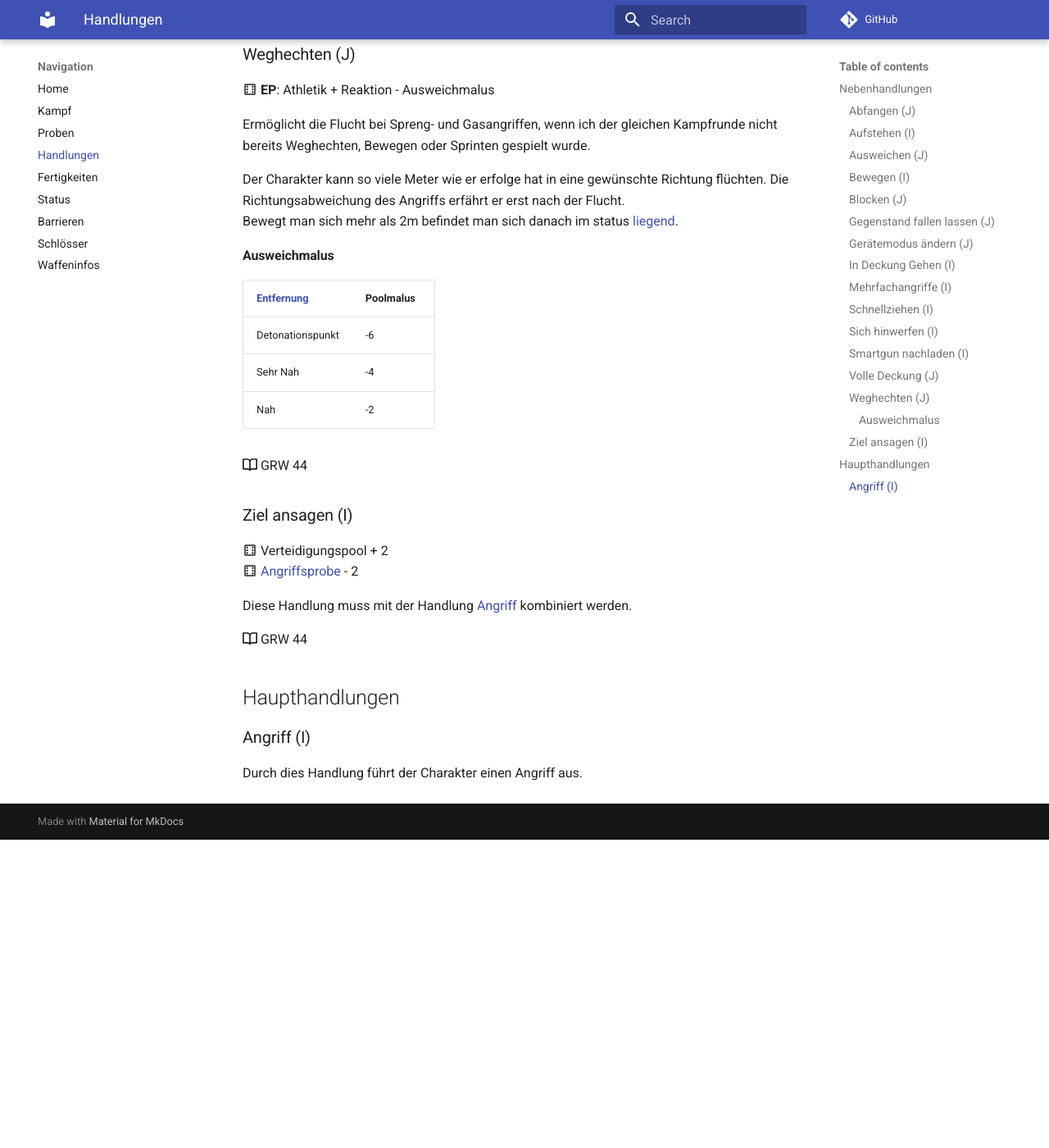
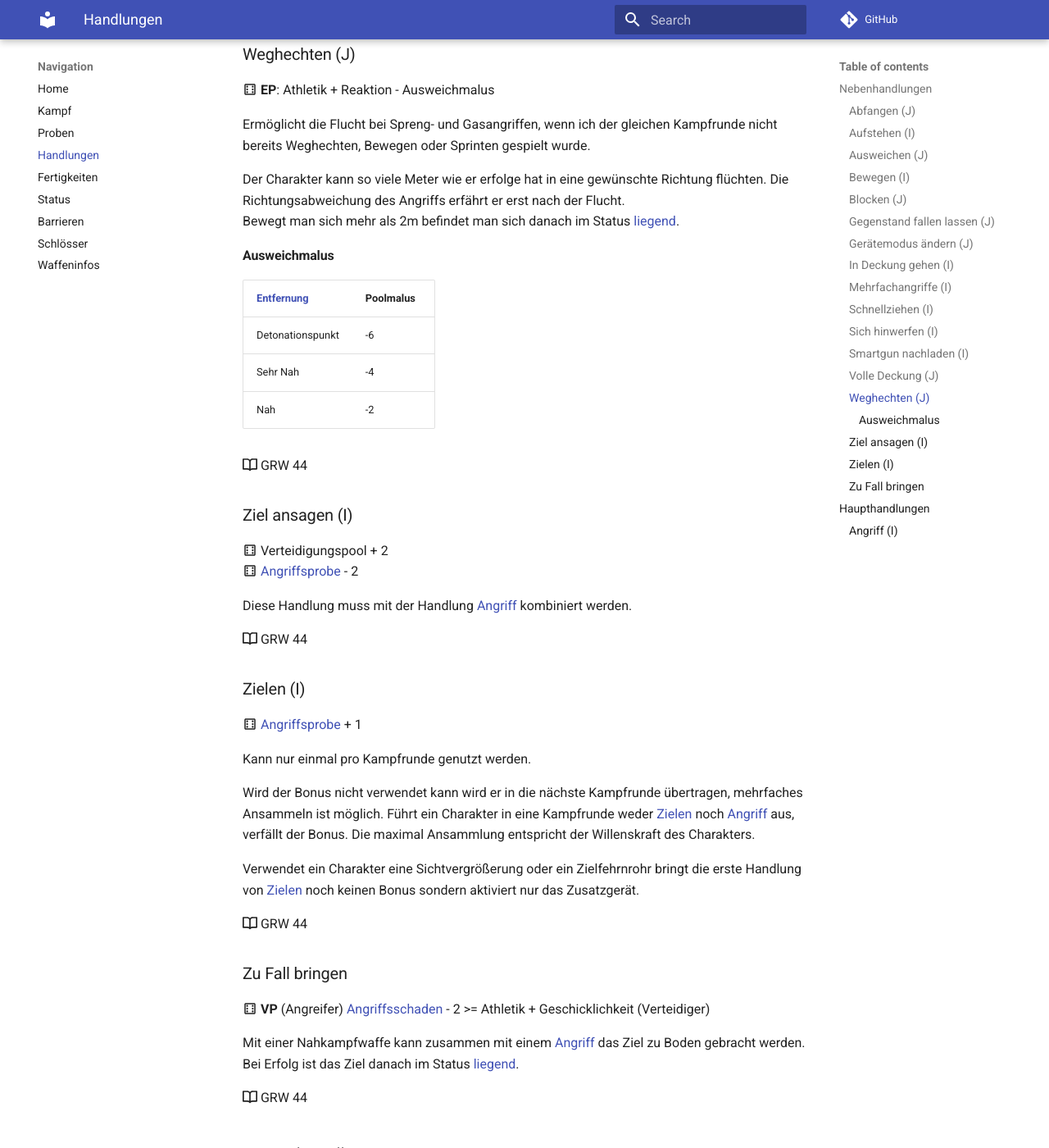
Before and after one commit to mvach/shadowrun6, an MkDocs documentation site: the page built from docs/handlungen.md, in a window 1280 px wide and 1400 px high, scrolled down 2513 px. Shown: the whole window at 82% size. Built offline with MkDocs 1.6.1 and Material for MkDocs 9.7.7, drawn with Linux system fonts in a browser that asks for light colours; comment, search, counter and statistics services are not loaded; before the commit the page ends 3537 px from its top, so only the background shows below that; some of the changed text lies outside the part shown.

Commit message:
mehr Nebenhandlungen

```diff
--- a/docs/handlungen.md
+++ b/docs/handlungen.md
@@ -12,7 +12,7 @@ Bewegt sich ein Gegner in Nahkampfdistanz an einem Charakter vorbei, ist kann di
 
 ### Aufstehen (I)
 
-Durch diese Handlung verläßt man den status [liegend](status.md#liegen).
+Durch diese Handlung verläßt man den Status [liegend](status.md#liegen).
 
 :octicons-book-16: GRW 42
 
@@ -46,7 +46,7 @@ Hiermit kann man den Modus eines Gerätes, mit dem man verbunden ist, ändern. Z
 
 :octicons-book-16: GRW 43
 
-### In Deckung Gehen (I)
+### In Deckung gehen (I)
 
 Durch diese Handlung gelang man in [Deckung](status.md#deckung).
 
@@ -68,7 +68,7 @@ Der Charakter muss dazu das nötige Equipment besitzen.
 
 ### Sich hinwerfen (I)
 
-Durch diese Handlung gelangt man in den status [liegend](status.md#liegen).
+Durch diese Handlung gelangt man in den Status [liegend](status.md#liegen).
 
 :octicons-book-16: GRW 43
 
@@ -85,7 +85,7 @@ Der Charakter muss dazu das nötige Equipment besitzen.
 :material-dice-6-outline: Verteidigungspool + 2
 :material-dice-6-outline: [Aktionsfertigkeiten](fertigkeiten.md#aktionsfertigkeiten) - 2
 
-Durch diese Handlung gelangt man in den status [liegend](status.md#liegen).
+Durch diese Handlung gelangt man in den Status [liegend](status.md#liegen).
 
 :octicons-book-16: GRW 44
 
@@ -96,7 +96,7 @@ Durch diese Handlung gelangt man in den status [liegend](status.md#liegen).
 Ermöglicht die Flucht bei Spreng- und Gasangriffen, wenn ich der gleichen Kampfrunde nicht bereits Weghechten, Bewegen oder Sprinten gespielt wurde.
 
 Der Charakter kann so viele Meter wie er erfolge hat in eine gewünschte Richtung flüchten. Die Richtungsabweichung des Angriffs erfährt er erst nach der Flucht.
-Bewegt man sich mehr als 2m befindet man sich danach im status [liegend](status.md#liegen).
+Bewegt man sich mehr als 2m befindet man sich danach im Status [liegend](status.md#liegen).
 
 #### Ausweichmalus
 | [Entfernung](waffen.md#reichweiten) | Poolmalus |
@@ -116,6 +116,26 @@ Diese Handlung muss mit der Handlung [Angriff](#angriff) kombiniert werden.
 
 :octicons-book-16: GRW 44
 
+### Zielen (I)
+
+:material-dice-6-outline: [Angriffsprobe](kampf.md#wurfeln) + 1
+
+Kann nur einmal pro Kampfrunde genutzt werden.
+
+Wird der Bonus nicht verwendet kann wird er in die nächste Kampfrunde übertragen, mehrfaches Ansammeln ist möglich. Führt ein Charakter in eine Kampfrunde weder [Zielen](#zielen) noch [Angriff](#angriff) aus, verfällt der Bonus. Die maximal Ansammlung entspricht der Willenskraft des Charakters.
+
+Verwendet ein Charakter eine Sichtvergrößerung oder ein Zielfehrnrohr bringt die erste Handlung von [Zielen](#zielen) noch keinen Bonus sondern aktiviert nur das Zusatzgerät.
+
+:octicons-book-16: GRW 44
+
+### Zu Fall bringen
+
+:material-dice-6-outline: **VP** (Angreifer) [Angriffsschaden](kampf.md#schaden-ermitteln) - 2 >= Athletik + Geschicklichkeit (Verteidiger)
+
+Mit einer Nahkampfwaffe kann zusammen mit einem [Angriff](#angriff) das Ziel zu Boden gebracht werden. Bei Erfolg ist das Ziel danach im Status [liegend](status.md#liegen).
+
+:octicons-book-16: GRW 44
+
 ## Haupthandlungen
 
 ### Angriff (I)
```
